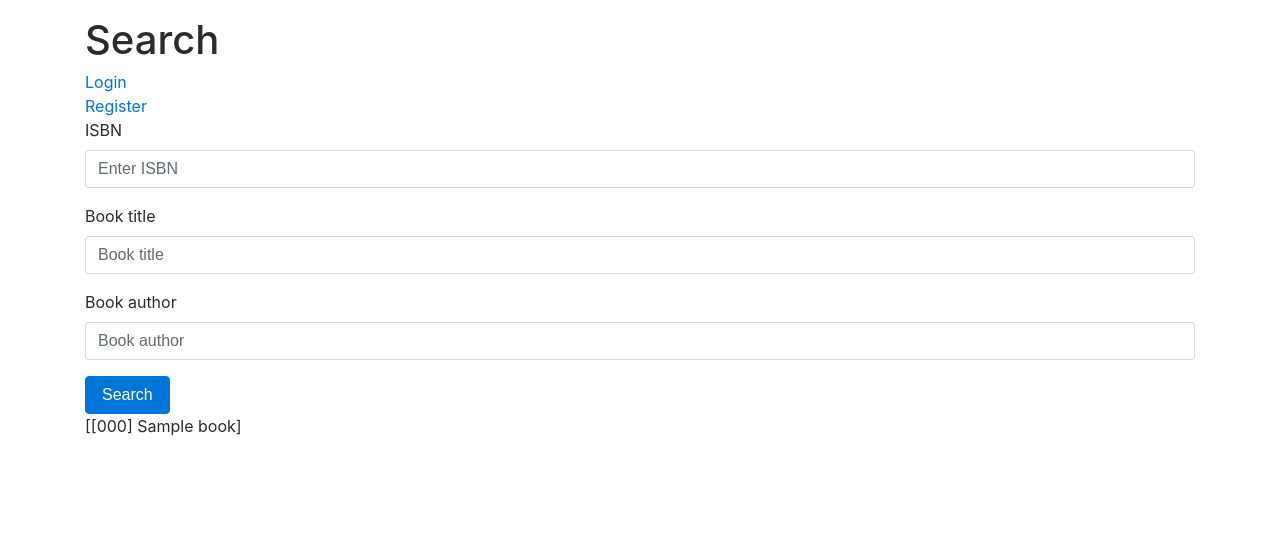
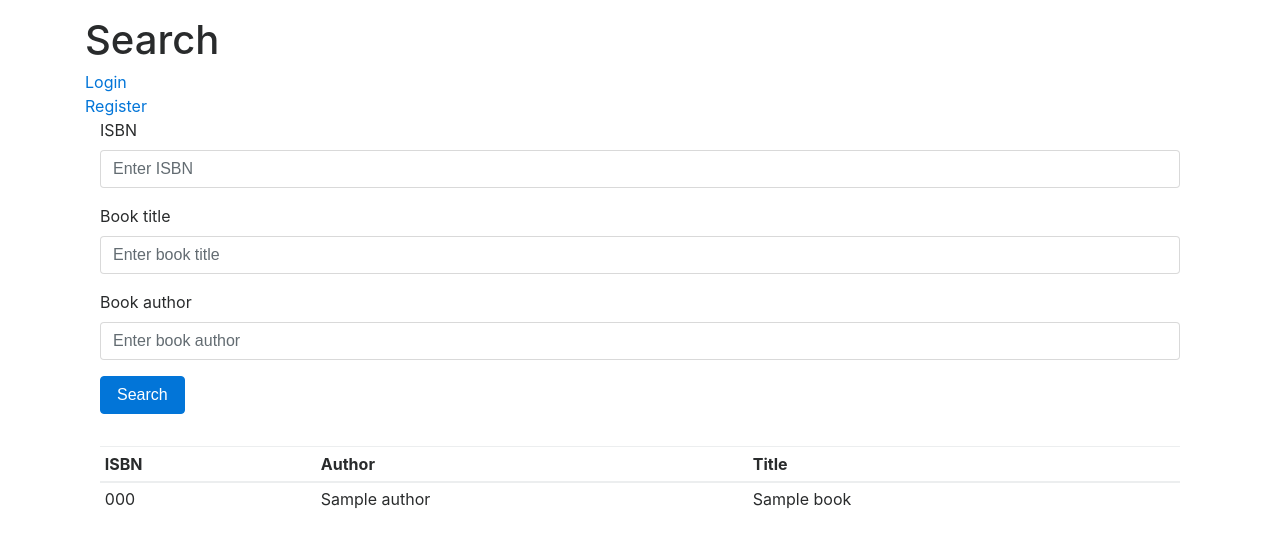
Before and after one commit to savelevvo/cs50project1-books, a Flask app: template templates/search.html in a window 1280 px wide. Shown: the part 54-602 px from the top of the page. Run offline with Flask 2, Linux system fonts and the light colour scheme; the template is opened without the code that fills it: values that come from a table or form of the project are taken from there, others are empty; tables that the repository leaves empty hold one stand-in row (values such as "Sample post"); some libraries are stand-ins or nearby versions.

Commit message:
Styles for search.

```diff
--- a/templates/search.html
+++ b/templates/search.html
@@ -12,7 +12,7 @@
         <a href="{{ url_for('reg_form') }}">Register</a><br>
     {% endif %}
 
-
+    <div class="container">
         <form action="{{ url_for('search') }}" method="get">
             <div class="form-group">
                 <label for="exampleInputEmail1">ISBN</label>
@@ -21,20 +21,40 @@
 
             <div class="form-group">
                 <label for="exampleInputPassword1">Book title</label>
-            <input type="text" class="form-control" name="title", id="exampleInputPassword1" placeholder="Book title">
+                <input type="text" class="form-control" name="title", id="exampleInputPassword1" placeholder="Enter book title">
             </div>
 
             <div class="form-group">
                 <label for="exampleInputPassword1">Book author</label>
-            <input type="text" class="form-control" name="author", id="exampleInputPassword1" placeholder="Book author">
+                <input type="text" class="form-control" name="author", id="exampleInputPassword1" placeholder="Enter book author">
             </div>
             <button type="submit" class="btn btn-primary">Search</button>
         </form>
+    </div>
 
+    <div class="container" style="margin-top: 2em">
         {% if search_results %}
-        {{ search_results }}
+            <table class="table table-sm table-hover">
+                <thead>
+                    <tr>
+                        <th scope="col" width="20%">ISBN</th>
+                        <th scope="col" width="40%">Author</th>
+                        <th scope="col">Title</th>
+                    </tr>
+                </thead>
+                <tbody>
+                    {% for res in search_results%}
+                        <tr>
+                        <td>{{ res['isbn'] }}</td>
+                        <td>{{ res['author'].name }}</td>
+                        <td>{{ res['title'] }}</td>
+                        </tr>
+                    {% endfor %}
+                </tbody>
+            </table>
+
         {% endif %}
-
+    </div>
 
 
 {% endblock %}
```
Also changed, not shown: templates/index.html (+2 -13 lines). Lines whose indentation alone changed are shown as unchanged.
